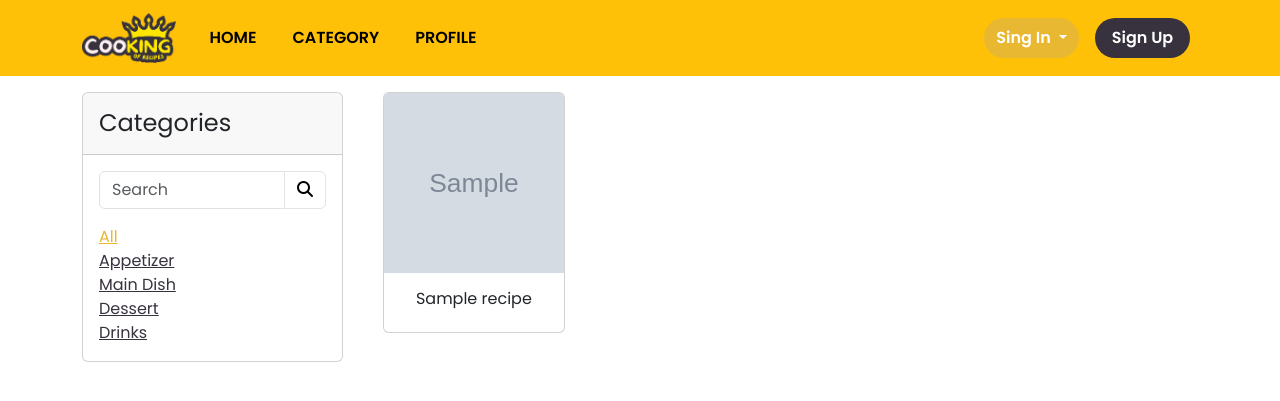
After one commit to ReymenMaulana26/UAS-PBW, a PHP site: the page made by user page/category.php in a window 1280 px wide. The commit adds this page. Shown: the top 401 px of the page. Run offline with PHP 8.4, Linux system fonts and the light colour scheme; tables that the repository leaves empty or names only in its code hold one stand-in row (values such as "Sample post"); grey boxes marked "Sample" are stand-in pictures.

Commit message:
login&logout, register page and category page

```diff
--- /dev/null
+++ b/css/category.css
@@ -0,0 +1,106 @@
+* {
+    padding: 0;
+    margin: 0;
+    box-sizing: border-box;
+    font-family: 'Poppins', sans-serif;
+}
+
+/* Navbar */
+.nav-link {
+    margin-right: 10px;
+    margin-left: 10px;
+    color: black;
+    font-weight: 600;
+    text-transform: uppercase;
+}
+
+.nav-link:hover {
+    color: #ffff;
+}
+
+/* Buttons */
+.btn1 {
+    height: 40px;
+    width: 95px;
+    outline: none;
+    border: none;
+    background-color: #E8B832;
+    color: white;
+    font-weight: 700;
+    border-radius: 60px;
+}
+
+.btn1:hover {
+    color: #E8B832;
+    background-color: white;
+    border: 1px solid #E8B832;
+    transition: 0.5s;
+}
+
+.btn2 {
+    height: 40px;
+    width: 95px;
+    outline: none;
+    border: none;
+    background-color: #37323E;
+    color: white;
+    font-weight: 700;
+    border-radius: 60px;
+}
+
+.btn2:hover {
+    color: #37323E;
+    background-color: white;
+    border: 1px solid #37323E;
+    transition: 0.5s;
+}
+
+.btn3 {
+    height: 40px;
+    width: 120px;
+    border: none;
+    outline: none;
+    background-color: #FCEFEF;
+    color: #37323E;
+    font-weight: 700;
+    border-radius: 60px;
+}
+
+.btn3:hover {
+    color: #FCEFEF;
+    background-color: rgba(0, 0, 0, 0);
+    border: 3px solid #FCEFEF;
+    transition: 0.5s;
+}
+
+.btn-light {
+    background-color: #fff;
+    border-color: #e4e4e4;
+    border-top-left-radius: 0;
+    border-bottom-left-radius: 0;
+}
+
+.list-menu {
+    list-style: none;
+    margin: 0;
+    padding-left: 0;
+}
+
+.list-menu a {
+    color: #37323E;
+}
+
+/* Card */
+
+.card:hover {
+    box-shadow: -2px -1px 25px -4px rgba(0, 0, 0, 0.75);
+    -webkit-box-shadow: -2px -1px 25px -4px rgba(0, 0, 0, 0.75);
+    -moz-box-shadow: -2px -1px 25px -4px rgba(0, 0, 0, 0.75);
+    transition: 0.5s;
+}
+
+.card-img-top {
+    width: 100%;
+    height: 180px;
+    object-fit: cover;
+}
--- a/index.php
+++ b/index.php
@@ -39,7 +39,7 @@ $rows = mysqli_query($conn,"SELECT * FROM recipe ORDER BY recipe_id DESC LIMIT 4
                         <a class="nav-link active" href="index.php">Home</a>
                     </li>
                     <li class="nav-item">
-                        <a class="nav-link" href="category.php">Category</a>
+                        <a class="nav-link" href="user page/category.php">Category</a>
                     </li>
                     <li class="nav-item">
                         <a class="nav-link" onclick="handleProfileClick()">Profile</a>
@@ -57,10 +57,10 @@ $rows = mysqli_query($conn,"SELECT * FROM recipe ORDER BY recipe_id DESC LIMIT 4
                     </button>
                     <ul class="dropdown-menu">
                       <li><a class="dropdown-item" href="admin page/login.php">Admin</a></li>
-                      <li><a class="dropdown-item" href="signin.php">User</a></li>
+                      <li><a class="dropdown-item" href="user page/login.php">User</a></li>
                     </ul>
                   </div>';
-                    echo '<button class="btn2 mx-2" onclick="location.href=\'signup.php\'" type="submit">Sign Up</button>';
+                    echo '<button class="btn2 mx-2" onclick="location.href=\'user page/register.php\'" type="submit">Sign Up</button>';
                 }
                 ?>
             </div>
--- /dev/null
+++ b/user page/category.php
@@ -0,0 +1,186 @@
+<?php
+
+include '../config.php';
+session_start();
+
+// Fetch recipes data from database
+$i = 1;
+$rows = mysqli_query($conn, "SELECT * FROM recipe");
+$recipe = mysqli_fetch_assoc($rows);
+
+
+
+?>
+
+<!doctype html>
+<html lang="en">
+
+<head>
+    <meta charset="utf-8">
+    <meta name="viewport" content="width=device-width, initial-scale=1">
+    <title>CooKING WebApp</title>
+    <link href="https://cdn.jsdelivr.net/npm/bootstrap@5.3.0-alpha3/dist/css/bootstrap.min.css" rel="stylesheet" integrity="sha384-KK94CHFLLe+nY2dmCWGMq91rCGa5gtU4mk92HdvYe+M/SXH301p5ILy+dN9+nJOZ" crossorigin="anonymous">
+    <link rel="stylesheet" href="https://cdnjs.cloudflare.com/ajax/libs/font-awesome/6.4.0/css/all.min.css">
+    <link rel="preconnect" href="https://fonts.googleapis.com">
+    <link rel="preconnect" href="https://fonts.gstatic.com" crossorigin>
+    <link href="https://fonts.googleapis.com/css2?family=Poppins:wght@400;600&display=swap" rel="stylesheet">
+    <link rel="stylesheet" href="../css/category.css">
+</head>
+
+<body>
+    <!-- Navbar -->
+    <nav class="navbar navbar-expand-lg bg-warning">
+        <div class="container">
+            <a class="navbar-brand" href="index.html">
+                <img src="../asset/cookingmainlogo.png" height="50px">
+            </a>
+            <button class="navbar-toggler" type="button" data-bs-toggle="collapse" data-bs-target="#navbarSupportedContent" aria-controls="navbarSupportedContent" aria-expanded="false" aria-label="Toggle navigation">
+                <span class="navbar-toggler-icon"></span>
+            </button>
+            <div class="collapse navbar-collapse" id="navbarSupportedContent">
+                <ul class="navbar-nav me-auto my-2 my-lg-0">
+                    <li class="nav-item">
+                        <a class="nav-link" href="index.php">Home</a>
+                    </li>
+                    <li class="nav-item">
+                        <a class="nav-link active" href="category.php">Category</a>
+                    </li>
+                    <li class="nav-item">
+                        <a class="nav-link" onclick="handleProfileClick()">Profile</a>
+                    </li>
+                </ul>
+                <?php
+                if (isset($_SESSION['username'])) {
+                    // User is signed in, show logout button
+                    echo '<button class="btn2 mx-2" onclick="location.href=\'logout.php\'" type="submit">Log Out</button>';
+                } else {
+                    // User is not signed in, show sign in and sign up buttons
+                    echo '<div class="dropdown">
+                    <button class="btn1 mx-2 dropdown-toggle" type="button" data-bs-toggle="dropdown" aria-expanded="false">
+                      Sing In
+                    </button>
+                    <ul class="dropdown-menu">
+                      <li><a class="dropdown-item" href="admin/login.php">Admin</a></li>
+                      <li><a class="dropdown-item" href="signin.php">User</a></li>
+                    </ul>
+                  </div>';
+                    echo '<button class="btn2 mx-2" onclick="location.href=\'signup.php\'" type="submit">Sign Up</button>';
+                }
+                ?>
+            </div>
+        </div>
+    </nav>
+    <!-- End Navbar -->
+
+    <div class="container">
+        <div class="row">
+            <aside class="col-md-3 mt-3">
+                <div class="card">
+                    <article class="filter-group">
+                        <header class="card-header">
+                            <h4 class="title mt-2">Categories</h4>
+                        </header>
+                        <div class="filter-content collapse show" id="collapse_1">
+                            <div class="card-body">
+                                <form class="pb-3" method="GET">
+                                    <div class="input-group">
+                                        <input type="text" name="search" class="form-control" placeholder="Search">
+                                        <div class="input-group-append">
+                                            <button class="btn btn-light" type="submit"><i class="fa fa-search"></i></button>
+                                        </div>
+                                    </div>
+                                </form>
+                                <?php
+
+                                // Handling search query
+                                if (isset($_GET['search'])) {
+                                    $searchQuery = $_GET['search'];
+                                    $searchQuery = mysqli_real_escape_string($conn, $searchQuery);
+
+                                    // Fetch recipes based on search query
+                                    $searchResult = mysqli_query($conn, "SELECT * FROM recipe WHERE recipe_name LIKE '%$searchQuery%'");
+                                    if ($searchResult) {
+                                        if (mysqli_num_rows($searchResult) > 0) {
+                                            echo '<div class="text-start"><p>Show Result "' . $searchQuery . '"</p></div>';
+                                        }
+                                    }
+                                } elseif (isset($_GET['cat_id'])) {
+                                    $cat_id = $_GET['cat_id'];
+                                    $cat_id = mysqli_real_escape_string($conn, $cat_id);
+
+                                    // Fetch recipes based on cat_id
+                                    $searchResult = mysqli_query($conn, "SELECT * FROM recipe WHERE cat_id = '$cat_id'");
+                                } else {
+                                    // Fetch all recipes when no search query or cat_id is present
+                                    $searchResult = mysqli_query($conn, "SELECT * FROM recipe");
+                                }
+
+                                ?>
+                                <ul class="list-menu">
+                                    <a href="category.php" class="<?php echo !isset($_GET['cat_id']) ? 'active' : ''; ?>" style="<?php echo !isset($_GET['cat_id']) ? 'color: #E8B832;' : ''; ?>">All</a>
+                                    <?php
+                                    $categories = [
+                                        ['cat_id' => 1, 'cat_name' => 'Appetizer'],
+                                        ['cat_id' => 2, 'cat_name' => 'Main Dish'],
+                                        ['cat_id' => 3, 'cat_name' => 'Dessert'],
+                                        ['cat_id' => 4, 'cat_name' => 'Drinks']
+                                    ];
+                                    foreach ($categories as $category) {
+                                        $cat_id = $category['cat_id'];
+                                        $category_name = $category['cat_name'];
+                                        $active_class = (isset($_GET['cat_id']) && $cat_id == $_GET['cat_id']) ? 'active' : '';
+                                    ?>
+                                        <li>
+                                            <a href="category.php?cat_id=<?php echo $cat_id; ?>" class="<?php echo $active_class; ?>" style="<?php echo $active_class ? 'color: #E8B832;' : ''; ?>"><?php echo $category_name; ?></a>
+                                        </li>
+                                    <?php
+                                    }
+                                    ?>
+                                </ul>
+                            </div> <!-- card-body.// -->
+                        </div>
+                    </article> <!-- filter-group  .// -->
+                </div> <!-- card.// -->
+            </aside>
+            <main class="col-md-9">
+                <div class="row p-3 gap-0 row-gap-4 text-center">
+                    <?php
+                    if (mysqli_num_rows($searchResult) > 0) {
+                        while ($fetch_recipe = mysqli_fetch_assoc($searchResult)) {
+                    ?>
+                            <div class="col-6 col-md-6 col-lg-3" onclick="location.href='recipe.php?recipe_id=<?php echo $fetch_recipe['recipe_id']; ?>'">
+                                <div class="card">
+                                    <img class="card-img-top" src="img/<?php echo $fetch_recipe['recipe_img']; ?>" alt="Card image top" style="border-top-left-radius: 4px; border-top-right-radius: 4px;">
+                                    <div class="card-body">
+                                        <h6><?php echo $fetch_recipe['recipe_name']; ?></h6>
+                                    </div>
+                                </div>
+                            </div>
+                    <?php
+                        }
+                    } else {
+                        echo '<p class="empty">No recipes found.</p>';
+                    }
+                    ?>
+                </div>
+            </main>
+        </div>
+    </div>
+
+    <script src="https://cdn.jsdelivr.net/npm/bootstrap@5.3.0-alpha3/dist/js/bootstrap.bundle.min.js" integrity="sha384-ENjdO4Dr2bkBIFxQpeoTz1HIcje39Wm4jDKdf19U8gI4ddQ3GYNS7NTKfAdVQSZe" crossorigin="anonymous"></script>
+
+    <script>
+        function handleProfileClick() {
+            <?php if (isset($_SESSION['username'])) { ?>
+                // User is logged in, proceed to upload form
+                window.location.href = 'profile.php';
+            <?php } else { ?>
+                // User is not logged in, redirect to sign in page
+                alert('You must be logged to your account!');
+                window.location.href = 'signin.php';
+
+            <?php } ?>
+        }
+
+    </script>
+</body>
```
Also changed, not shown: user page/login.php (added, +77 -0 lines), user page/logout.php (added, +8 -0 lines), user page/register.php (added, +82 -0 lines).
